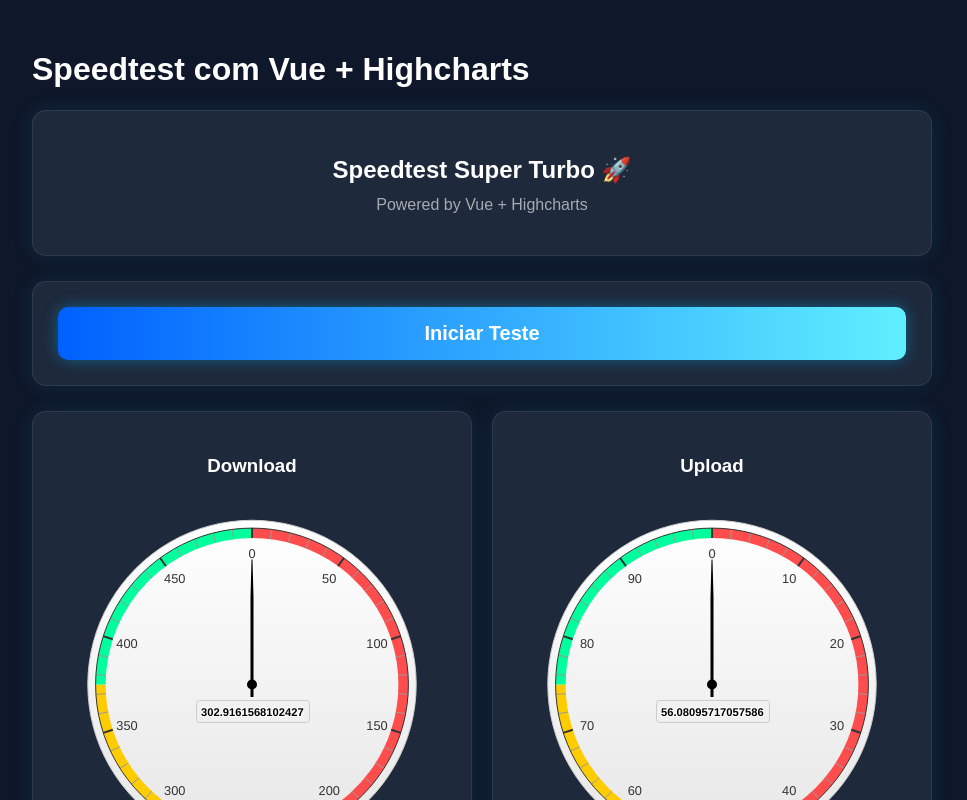
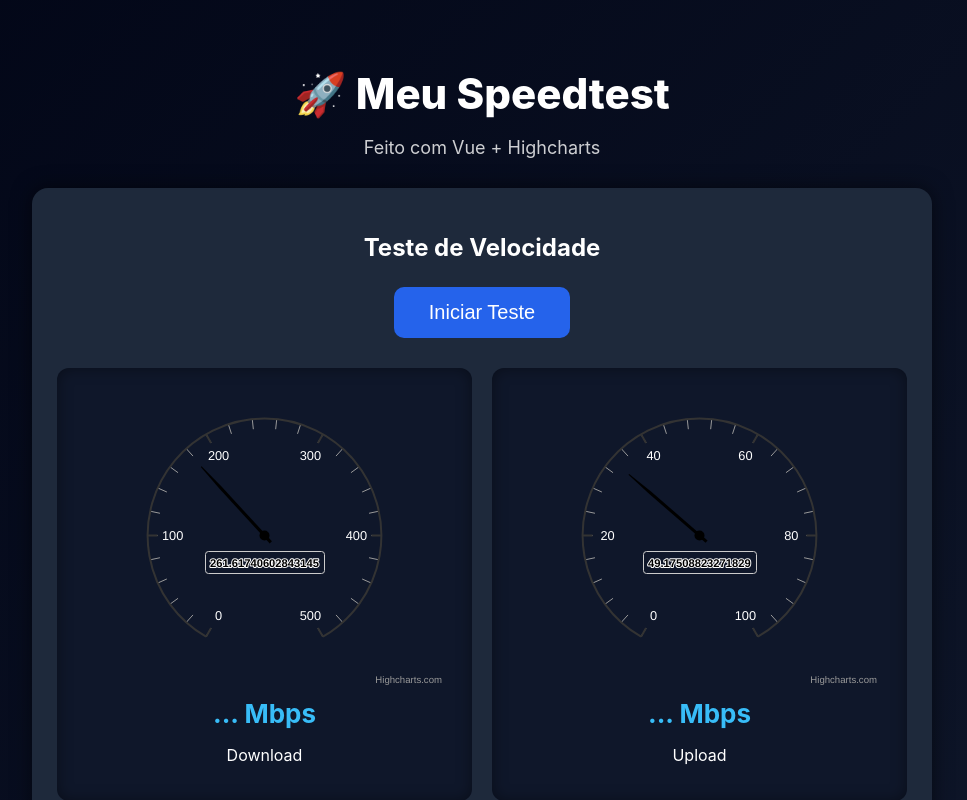
Before and after one commit to thiagocanali/my-speedtest, a Vue app: page / in a window 1280 px wide. Both pictures are taken after a click on the button "Iniciar Teste". Shown: the top 800 px of the page, without its empty margins (158-1125 px from the left). Built offline with nearby package versions, Linux system fonts and the light colour scheme.

Commit message:
Att V3.0

```diff
--- a/src/App.vue
+++ b/src/App.vue
@@ -1,7 +1,13 @@
 <template>
   <div class="container">
-    <h1>Speedtest com Vue + Highcharts</h1>
+    <h1 class="title">🚀 Meu Speedtest</h1>
+    <p class="subtitle">Feito com Vue + Highcharts</p>
+
     <Speedtest />
+
+    <footer class="footer">
+      <p>Desenvolvido por Thiago — {{ new Date().getFullYear() }}</p>
+    </footer>
   </div>
 </template>
 
@@ -12,14 +18,32 @@
 <style>
 body {
   margin: 0;
-  background: #0f172a;
+  background: linear-gradient(135deg, #020617, #0f172a);
   color: white;
-  font-family: Arial, sans-serif;
+  font-family: "Inter", Arial, sans-serif;
 }
 
 .container {
   max-width: 900px;
   margin: 0 auto;
-  padding: 30px;
+  padding: 40px 20px;
+  text-align: center;
+}
+
+.title {
+  font-size: 42px;
+  font-weight: 800;
+  margin-bottom: 5px;
+}
+
+.subtitle {
+  font-size: 18px;
+  opacity: 0.8;
+  margin-bottom: 30px;
+}
+
+.footer {
+  margin-top: 50px;
+  opacity: 0.5;
 }
 </style>
--- a/src/components/Speedtest.vue
+++ b/src/components/Speedtest.vue
@@ -1,185 +1,210 @@
 <template>
-  <div class="dashboard">
+  <div class="speedtest-box">
 
-    <div class="card header-card">
-      <h2>Speedtest Super Turbo 🚀</h2>
-      <p class="sub">Powered by Vue + Highcharts</p>
+    <h2>Teste de Velocidade</h2>
+
+    <button @click="startTest" class="btn">
+      Iniciar Teste
+    </button>
+
+    <!-- Cards com gauges -->
+    <div class="gauges">
+      <div class="gauge-card" v-if="showCharts">
+        <div id="download-chart"></div>
+        <h3>{{ download }} Mbps</h3>
+        <p>Download</p>
+      </div>
+
+      <div class="gauge-card" v-if="showCharts">
+        <div id="upload-chart"></div>
+        <h3>{{ upload }} Mbps</h3>
+        <p>Upload</p>
+      </div>
     </div>
 
-    <div class="card">
-      <button @click="startTest" :disabled="testing" class="btn">
-        <span v-if="!testing">Iniciar Teste</span>
-        <span v-else class="loader"></span>
-      </button>
-    </div>
+    <!-- Histórico -->
+    <div v-if="history.length > 0" class="history-box">
+      <h3>Histórico de Testes</h3>
 
-    <div class="charts-grid">
-      <div class="card chart-box">
-        <h3>Download</h3>
-        <div id="download-chart"></div>
-        <p class="value" v-if="download !== null">{{ download }} Mbps</p>
-      </div>
+      <table>
+        <thead>
+          <tr>
+            <th>Download</th>
+            <th>Upload</th>
+            <th>Data</th>
+          </tr>
+        </thead>
 
-      <div class="card chart-box">
-        <h3>Upload</h3>
-        <div id="upload-chart"></div>
-        <p class="value" v-if="upload !== null">{{ upload }} Mbps</p>
-      </div>
+        <tbody>
+          <tr v-for="(item, i) in history" :key="i">
+            <td>{{ item.down }} Mbps</td>
+            <td>{{ item.up }} Mbps</td>
+            <td>{{ item.time }}</td>
+          </tr>
+        </tbody>
+      </table>
     </div>
 
   </div>
 </template>
 
 <script setup>
-import Highcharts from "highcharts"
-import more from "highcharts/highcharts-more"
-more(Highcharts)
+import Highcharts from "highcharts";
+import more from "highcharts/highcharts-more";
+more(Highcharts);
 
-import { ref } from "vue"
+import { ref, nextTick } from "vue";
 
-const download = ref(null)
-const upload = ref(null)
-const testing = ref(false)
+const download = ref(null);
+const upload = ref(null);
+const showCharts = ref(false);
 
-function startTest() {
-  testing.value = true
-  download.value = null
-  upload.value = null
+const history = ref([]);
 
-  animateGauge("download-chart", 500)
-  animateGauge("upload-chart", 100)
+async function startTest() {
+  showCharts.value = false; // reseta a área
+  download.value = "...";
+  upload.value = "...";
 
+  // força renderização do DOM antes de criar charts
+  await nextTick();
+  showCharts.value = true;
+
+  // força outra atualização para garantir que os divs existam
+  await nextTick();
+
+  // valores finais reais
+  const finalDown = (Math.random() * 500).toFixed(2);
+  const finalUp = (Math.random() * 100).toFixed(2);
+
+  // roda animação
+  animateGauge("download-chart", 0, finalDown, 500);
+  animateGauge("upload-chart", 0, finalUp, 100);
+
+  // quando terminar, atualiza número na tela
   setTimeout(() => {
-    finishTest()
-  }, 2200)
+    download.value = finalDown;
+    upload.value = finalUp;
+
+    history.value.unshift({
+      down: finalDown,
+      up: finalUp,
+      time: new Date().toLocaleString("pt-BR"),
+    });
+  }, 3500);
 }
 
-function animateGauge(element, max) {
-  let progress = 0
+function animateGauge(id, start, end, max) {
+  const chart = Highcharts.chart(id, {
+    chart: {
+      type: "gauge",
+      height: 300,
+      backgroundColor: "transparent",
+    },
+    title: { text: "", style: { color: "white" } },
+    pane: { startAngle: -150, endAngle: 150, background: null },
+    yAxis: {
+      min: 0,
+      max,
+      tickWidth: 2,
+      lineWidth: 2,
+      labels: { style: { color: "white" } },
+    },
+    series: [{ data: [start] }],
+  });
+
+  // animação suave tipo speedtest real
+  let current = start;
   const interval = setInterval(() => {
-    progress += Math.random() * (max / 50)
-    if (progress >= max) progress = max
+    const step = (end - current) * 0.15; // acelera no começo, desacelera no final
+    current += step;
 
-    Highcharts.chart(element, {
-      chart: { type: "gauge", backgroundColor: "transparent" },
-      title: { text: "" },
-      yAxis: {
-        min: 0,
-        max: max,
-        plotBands: [
-          { from: 0, to: max * 0.4, color: "#ff4d4d" },
-          { from: max * 0.4, to: max * 0.75, color: "#ffcc00" },
-          { from: max * 0.75, to: max, color: "#00ff9d" },
-        ]
-      },
-      series: [{ data: [progress] }],
-    })
+    if (Math.abs(end - current) < 0.5) {
+      current = parseFloat(end);
+      clearInterval(interval);
+    }
 
-    if (progress >= max) clearInterval(interval)
-  }, 50)
-}
-
-function finishTest() {
-  download.value = (Math.random() * 500).toFixed(2)
-  upload.value = (Math.random() * 100).toFixed(2)
-
-  Highcharts.chart("download-chart", {
-    chart: { type: "gauge", backgroundColor: "transparent" },
-    title: { text: "" },
-    yAxis: { min: 0, max: 500 },
-    series: [{ data: [parseFloat(download.value)] }]
-  })
-
-  Highcharts.chart("upload-chart", {
-    chart: { type: "gauge", backgroundColor: "transparent" },
-    title: { text: "" },
-    yAxis: { min: 0, max: 100 },
-    series: [{ data: [parseFloat(upload.value)] }]
-  })
-
-  testing.value = false
+    chart.series[0].points[0].update(current);
+  }, 100);
 }
 </script>
 
 <style scoped>
-.dashboard {
-  display: flex;
-  flex-direction: column;
-  gap: 25px;
+.speedtest-box {
+  background: #1e293b;
+  padding: 25px;
+  border-radius: 16px;
+  box-shadow: 0 0 20px #0008;
 }
 
-.card {
-  background: #1e293b;
-  padding: 25px;
-  border-radius: 14px;
-  box-shadow: 0 0 25px rgba(0, 255, 255, 0.08);
-  border: 1px solid rgba(255, 255, 255, 0.08);
-}
-
-.header-card {
+h2 {
   text-align: center;
-}
-
-.sub {
-  margin-top: -8px;
-  opacity: 0.6;
-}
-
-.charts-grid {
-  display: grid;
-  gap: 20px;
-  grid-template-columns: repeat(auto-fit, minmax(280px, 1fr));
-}
-
-.chart-box h3 {
-  text-align: center;
-  margin-bottom: 10px;
-}
-
-.value {
-  text-align: center;
-  margin-top: 15px;
-  font-size: 26px;
-  font-weight: bold;
-  color: #00ff9d;
+  margin-bottom: 25px;
 }
 
 .btn {
-  width: 100%;
-  padding: 15px;
+  background: #2563eb;
+  border: none;
+  padding: 14px 35px;
+  color: white;
   font-size: 20px;
   border-radius: 10px;
-  border: none;
   cursor: pointer;
-  background: linear-gradient(90deg, #0061ff, #60efff);
-  color: white;
-  font-weight: bold;
-  box-shadow: 0px 0px 15px rgba(0, 180, 255, 0.4);
-  transition: transform .2s;
+  display: block;
+  margin: 0 auto 30px;
+  transition: 0.3s;
+}
+.btn:hover {
+  background: #1d4ed8;
 }
 
-.btn:disabled {
-  opacity: 0.5;
-  cursor: not-allowed;
+.gauges {
+  display: flex;
+  justify-content: space-around;
+  gap: 20px;
+  margin-bottom: 30px;
 }
 
-.btn:hover:not(:disabled) {
-  transform: scale(1.03);
+.gauge-card {
+  background: #0f172a;
+  padding: 20px;
+  border-radius: 12px;
+  width: 45%;
+  text-align: center;
+  box-shadow: inset 0 0 15px #0006;
 }
 
-.loader {
-  width: 22px;
-  height: 22px;
-  border: 3px solid white;
-  border-top-color: transparent;
-  border-radius: 50%;
-  animation: spin .7s linear infinite;
-  display: inline-block;
+.gauge-card h3 {
+  font-size: 26px;
+  margin: 10px 0 0;
+  color: #38bdf8;
 }
 
-@keyframes spin {
-  to {
-    transform: rotate(360deg);
-  }
+.history-box {
+  margin-top: 30px;
+  padding: 20px;
+  border-radius: 12px;
+  background: #0f172a;
+}
+
+table {
+  width: 100%;
+  border-collapse: collapse;
+  margin-top: 15px;
+}
+
+thead th {
+  background: #1e40af;
+  padding: 10px;
+  color: white;
+}
+
+tbody td {
+  padding: 10px;
+  border-top: 1px solid #334155;
+}
+
+tbody tr:nth-child(odd) {
+  background: #1e293b;
 }
 </style>
```
